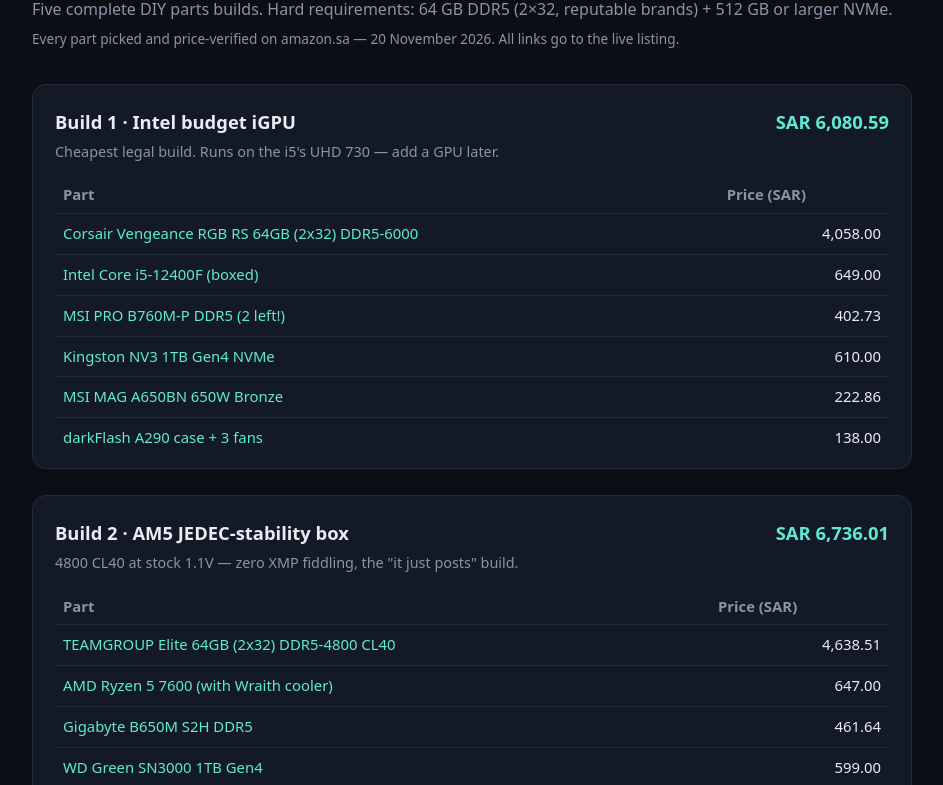
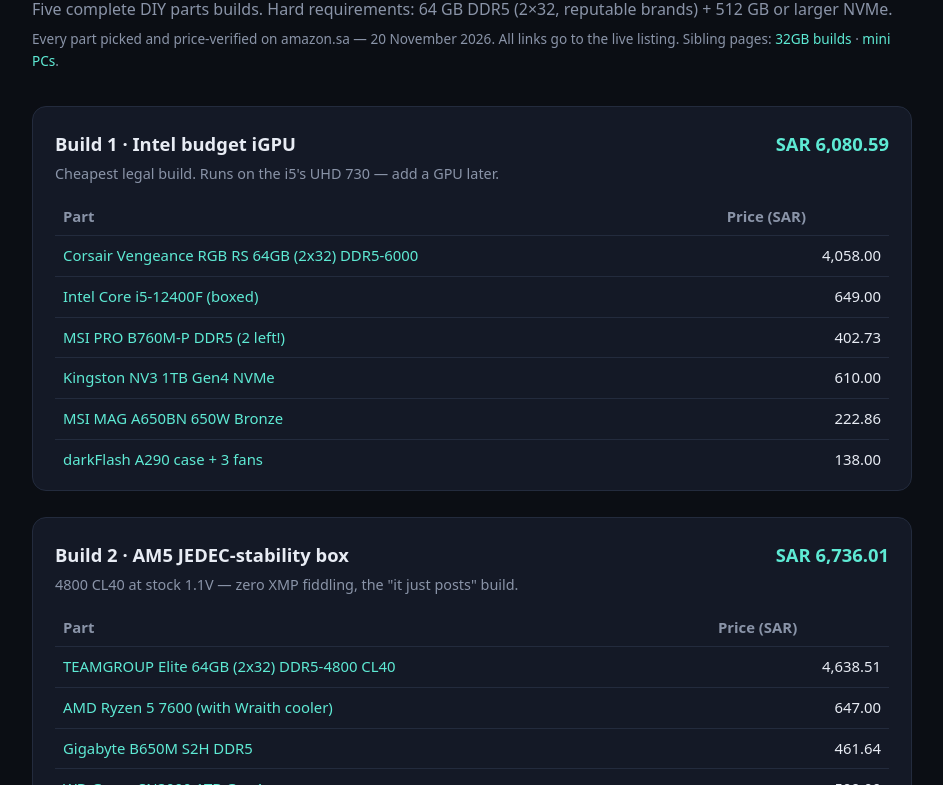
Before and after one commit to LeTechLead/amazon-ddr5-builds-2026, a plain HTML site: page index.html in a window 1280 px wide. Shown: the part 100-885 px from the top of the page, without its empty margins (168-1111 px from the left). Drawn offline with Linux system fonts and the light colour scheme.

Commit message:
Cross-link sibling pages

```diff
--- a/index.html
+++ b/index.html
@@ -36,7 +36,7 @@
 <div class="wrap">
   <h1>Amazon.sa Black Friday — <span>64GB DDR5 Builds</span></h1>
   <p class="sub">Five complete DIY parts builds. Hard requirements: 64&nbsp;GB DDR5 (2×32, reputable brands) + 512&nbsp;GB or larger NVMe.</p>
-  <p class="meta">Every part picked and price-verified on amazon.sa — 20 November 2026. All links go to the live listing.</p>
+  <p class="meta">Every part picked and price-verified on amazon.sa — 20 November 2026. All links go to the live listing. Sibling pages: <a href="https://letechlead.github.io/amazon-ddr5-32gb-builds-2026/">32GB builds</a> · <a href="https://letechlead.github.io/amazon-mini-pcs-2026/">mini PCs</a>.</p>
 
   <div class="card">
     <h2>Build 1 · Intel budget iGPU <span class="tot">SAR 6,080.59</span></h2>
```
